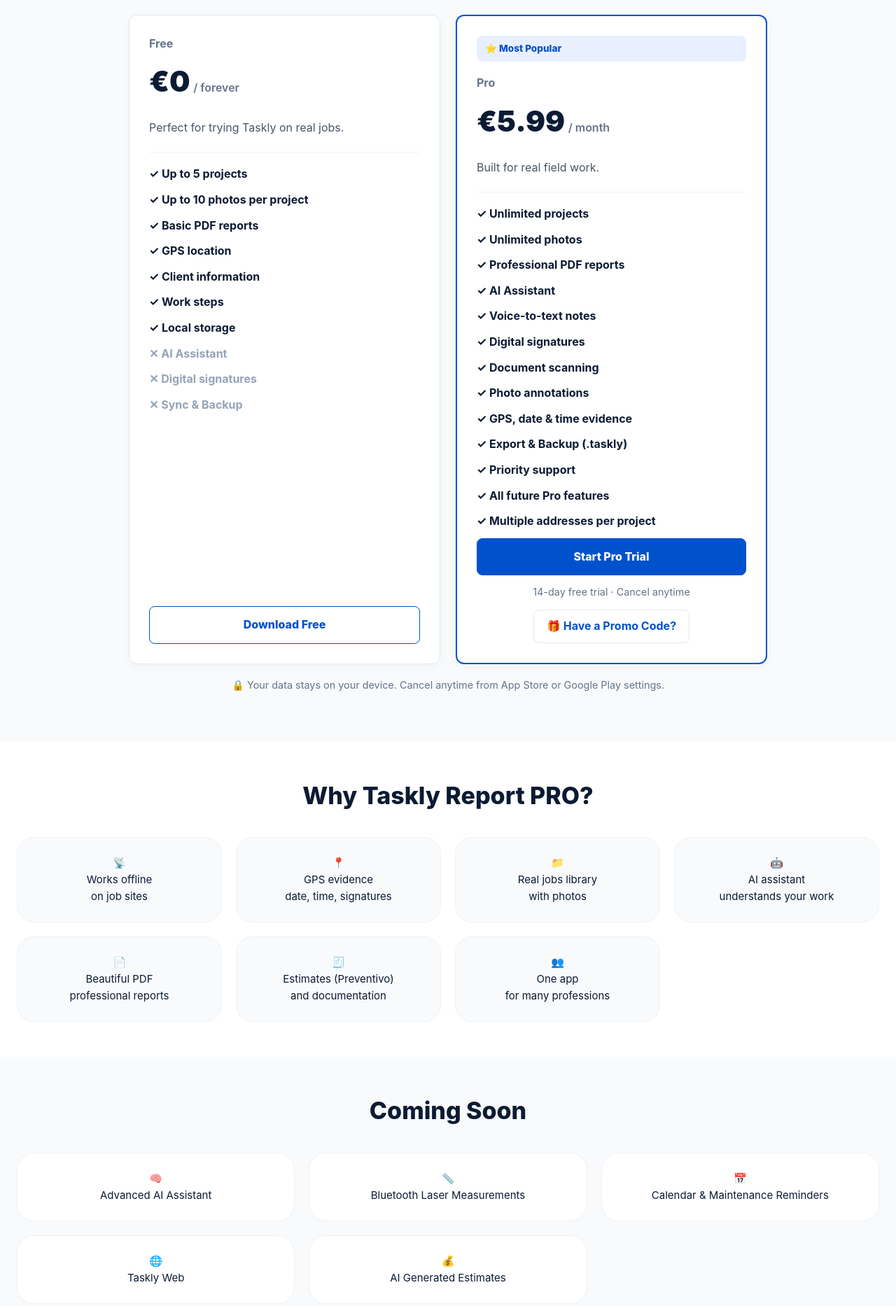
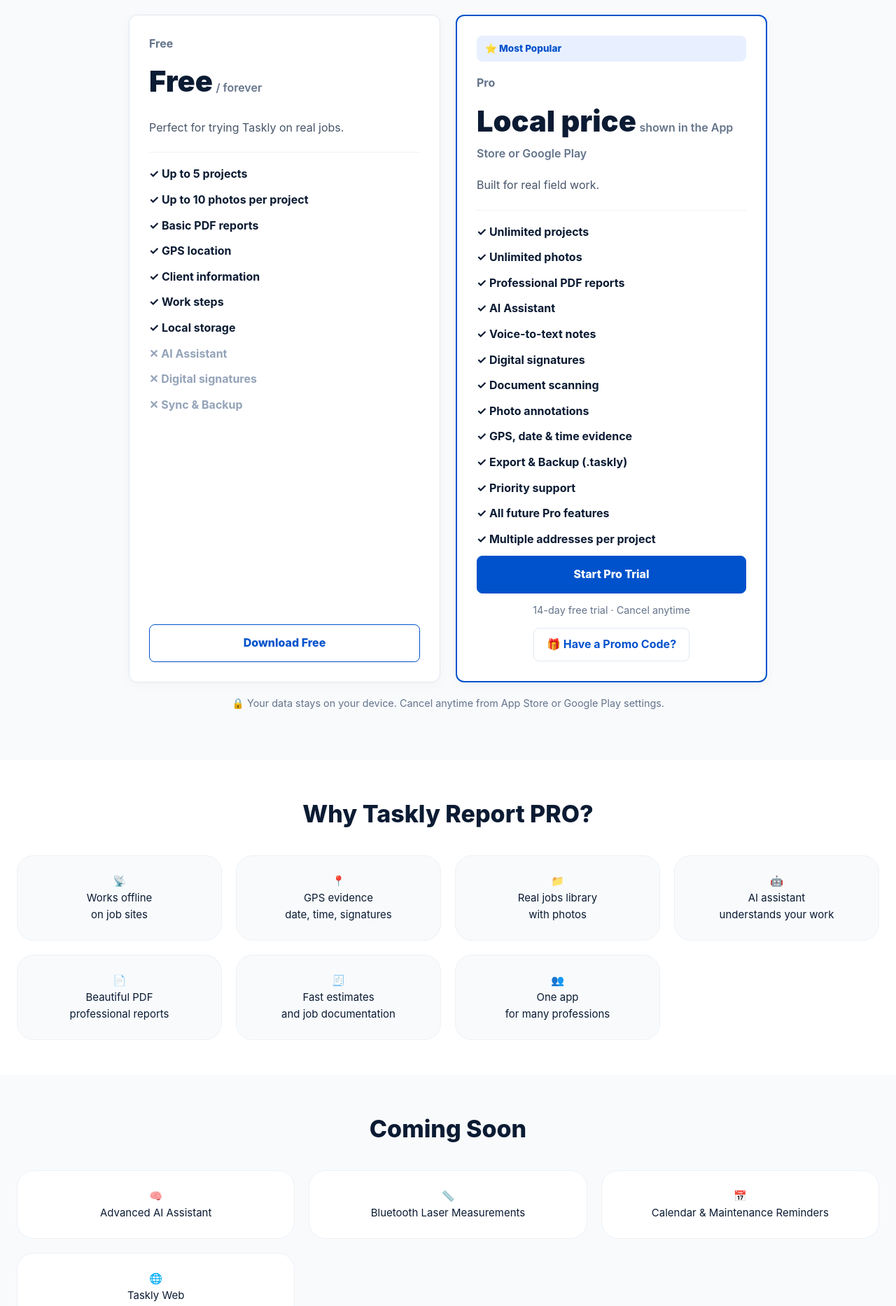
Before and after one commit to iurigutu-a11y/tasklyreport-website, a plain HTML site: page index.html in a window 1280 px wide. Shown: the part 1891-3757 px from the top of the page at 70% size. Drawn offline with Linux system fonts and the light colour scheme.

Commit message:
Update subscription copy and coming soon

```diff
--- a/index.html
+++ b/index.html
@@ -193,7 +193,7 @@
                     <h3 data-i18n="planFree">Free</h3>
 
                     <div class="price">
-                        <span class="amount" data-i18n="priceFree">€0</span>
+                        <span class="amount" data-i18n="priceFree">Free</span>
                         <span class="period" data-i18n="periodFree">/ forever</span>
                     </div>
 
@@ -229,7 +229,7 @@
                     <h3 data-i18n="planPro">Pro</h3>
 
                     <div class="price">
-                        <span class="amount" data-i18n="pricePro">€5.99</span>
+                        <span class="amount" data-i18n="pricePro">Local price</span>
                         <span class="period" data-i18n="periodPro">/ month</span>
                     </div>
 
@@ -303,7 +303,6 @@
                 <div data-i18n="coming2">📏<br><strong>Bluetooth Laser Measurements</strong></div>
                 <div data-i18n="coming4">📅<br><strong>Calendar & Maintenance Reminders</strong></div>
                 <div data-i18n="coming5">🌐<br><strong>Taskly Web</strong></div>
-                <div data-i18n="coming6">💰<br><strong>AI Generated Estimates</strong></div>
             </div>
         </div>
     </section>
--- a/translations.js
+++ b/translations.js
@@ -27,14 +27,12 @@
         pricingTitle: "Start free. Upgrade when ready.",
         pricingSubtitle: "No credit card required to get started.",
         monthly: "Monthly",
-        yearly: "Yearly",
-        save30: "Save 30%",
         planFree: "Free",
         planPro: "Pro",
-        priceFree: "€0",
+        priceFree: "Free",
         periodFree: "/ forever",
-        pricePro: "€5.99",
-        periodPro: "/ month",
+        pricePro: "Local price",
+        periodPro: "shown in the App Store or Google Play",
         descFree: "Perfect for trying Taskly on real jobs.",
         descPro: "Built for real field work.",
         btnFree: "Download Free",
@@ -117,7 +115,7 @@
         why3: "📁\nReal jobs library\nwith photos",
         why4: "🤖\nAI assistant\nunderstands your work",
         why5: "📄\nBeautiful PDF\nprofessional reports",
-        why6: "🧾\nEstimates (Preventivo)\nand documentation",
+        why6: "🧾\nFast estimates\nand job documentation",
         why7: "👥\nOne app\nfor many professions",
 
         // Coming Soon
@@ -126,7 +124,6 @@
         coming2: "📏\nBluetooth Laser Measurements",
         coming4: "📅\nCalendar & Maintenance Reminders",
         coming5: "🌐\nTaskly Web",
-        coming6: "💰\nAI Generated Estimates",
 
         // CTA
         ctaSecure: "🛡️ Your data is secure and private.",
@@ -176,8 +173,6 @@
         pricingTitle: "Inizia gratis. Passa a Pro quando vuoi.",
         pricingSubtitle: "Nessuna carta di credito richiesta.",
         monthly: "Mensile",
-        yearly: "Annuale",
-        save30: "Risparmia 30%",
         planFree: "Gratis",
         planPro: "Pro",
         priceFree: "€0",
@@ -270,7 +265,6 @@
         coming2: "📏\nMisure Bluetooth Laser",
         coming4: "📅\nCalendario e promemoria manutenzione",
         coming5: "🌐\nTaskly Web",
-        coming6: "💰\nPreventivi generati da AI",
 
         ctaSecure: "🛡️ I tuoi dati sono sicuri e privati.",
         ctaBuilt: "Costruito per il campo.\nAlimentato da AI.\nScelto dai professionisti.",
@@ -318,8 +312,6 @@
         pricingTitle: "Начните бесплатно. Перейдите на Pro, когда будете готовы.",
         pricingSubtitle: "Банковская карта не требуется.",
         monthly: "Месяц",
-        yearly: "Год",
-        save30: "Экономия 30%",
         planFree: "Бесплатно",
         planPro: "Pro",
         priceFree: "€0",
@@ -412,7 +404,6 @@
         coming2: "📏\nЛазерные измерения по Bluetooth",
         coming4: "📅\nКалендарь и напоминания",
         coming5: "🌐\nTaskly Web",
-        coming6: "💰\nСметы от ИИ",
 
         ctaSecure: "🛡️ Ваши данные защищены и приватны.",
         ctaBuilt: "Создано для поля.\nРаботает на ИИ.\nДоверие профессионалов.",
@@ -460,8 +451,6 @@
         pricingTitle: "Kostenlos starten. Bei Bedarf auf Pro upgraden.",
         pricingSubtitle: "Keine Kreditkarte erforderlich.",
         monthly: "Monatlich",
-        yearly: "Jährlich",
-        save30: "30% sparen",
         planFree: "Kostenlos",
         planPro: "Pro",
         priceFree: "€0",
@@ -554,7 +543,6 @@
         coming2: "📏\nBluetooth-Lasermessungen",
         coming4: "📅\nKalender & Wartungserinnerungen",
         coming5: "🌐\nTaskly Web",
-        coming6: "💰\nKI-generierte Kostenvoranschläge",
 
         ctaSecure: "🛡️ Ihre Daten sind sicher und privat.",
         ctaBuilt: "Für den Außendienst entwickelt.\nUnterstützt von KI.\nVon Profis vertraut.",
@@ -602,8 +590,6 @@
         pricingTitle: "Commencez gratuitement. Passez à Pro quand vous êtes prêt.",
         pricingSubtitle: "Aucune carte de crédit requise.",
         monthly: "Mensuel",
-        yearly: "Annuel",
-        save30: "Économisez 30%",
         planFree: "Gratuit",
         planPro: "Pro",
         priceFree: "€0",
@@ -696,7 +682,6 @@
         coming2: "📏\nMesures Laser Bluetooth",
         coming4: "📅\nCalendrier et rappels de maintenance",
         coming5: "🌐\nTaskly Web",
-        coming6: "💰\nDevis générés par IA",
 
         ctaSecure: "🛡️ Vos données sont sécurisées et privées.",
         ctaBuilt: "Conçu pour le terrain.\nAlimenté par l'IA.\nApprouvé par les professionnels.",
@@ -744,8 +729,6 @@
         pricingTitle: "Comience gratis. Actualice a Pro cuando esté listo.",
         pricingSubtitle: "No se requiere tarjeta de crédito.",
         monthly: "Mensual",
-        yearly: "Anual",
-        save30: "Ahorra 30%",
         planFree: "Gratis",
         planPro: "Pro",
         priceFree: "€0",
@@ -838,7 +821,6 @@
         coming2: "📏\nMediciones Laser Bluetooth",
         coming4: "📅\nCalendario y recordatorios de mantenimiento",
         coming5: "🌐\nTaskly Web",
-        coming6: "💰\nPresupuestos generados por IA",
 
         ctaSecure: "🛡️ Sus datos son seguros y privados.",
         ctaBuilt: "Diseñado para el campo.\nImpulsado por IA.\nConfiable para profesionales.",
@@ -886,8 +868,6 @@
         pricingTitle: "Zacznij za darmo. Przejdź na Pro, gdy będziesz gotowy.",
         pricingSubtitle: "Karta kredytowa nie jest wymagana.",
         monthly: "Miesięczny",
-        yearly: "Roczny",
-        save30: "Oszczędź 30%",
         planFree: "Darmowy",
         planPro: "Pro",
         priceFree: "€0",
@@ -980,7 +960,6 @@
         coming2: "📏\nPomiary Laserowe Bluetooth",
         coming4: "📅\nKalendarz i przypomnienia konserwacji",
         coming5: "🌐\nTaskly Web",
-        coming6: "💰\nWyceny generowane przez AI",
 
         ctaSecure: "🛡️ Twoje dane są bezpieczne i prywatne.",
         ctaBuilt: "Stworzony dla terenu.\nNapędzany przez AI.\nZaufany przez profesjonalistów.",
@@ -1028,8 +1007,6 @@
         pricingTitle: "Începeți gratuit. Treceți la Pro când sunteți gata.",
         pricingSubtitle: "Nu este necesar un card de credit.",
         monthly: "Lunar",
-        yearly: "Anual",
-        save30: "Economisiți 30%",
         planFree: "Gratuit",
         planPro: "Pro",
         priceFree: "€0",
@@ -1122,7 +1099,6 @@
         coming2: "📏\nMăsurători Laser Bluetooth",
         coming4: "📅\nCalendar și memento-uri întreținere",
         coming5: "🌐\nTaskly Web",
-        coming6: "💰\nEstimări generate de AI",
 
         ctaSecure: "🛡️ Datele dvs. sunt sigure și private.",
         ctaBuilt: "Construit pentru teren.\nAlimentat de AI.\nÎncrederea profesioniștilor.",
@@ -1170,8 +1146,6 @@
         pricingTitle: "Kezdje ingyen. Frissítsen Pro-ra, ha készen áll.",
         pricingSubtitle: "Nincs szükség bankkártyára.",
         monthly: "Havi",
-        yearly: "Éves",
-        save30: "Takarítson meg 30%-ot",
         planFree: "Ingyenes",
         planPro: "Pro",
         priceFree: "€0",
@@ -1264,7 +1238,6 @@
         coming2: "📏\nBluetooth Lézeres Mérések",
         coming4: "📅\nNaptár és karbantartási emlékeztetők",
         coming5: "🌐\nTaskly Web",
-        coming6: "💰\nAI által generált árajánlatok",
 
         ctaSecure: "🛡️ Adatai biztonságosak és védettek.",
         ctaBuilt: "Terepre tervezve.\nAI által hajtva.\nSzakemberek által megbízva.",
@@ -1312,8 +1285,6 @@
         pricingTitle: "Začnite brezplačno. Nadgradite na Pro, ko ste pripravljeni.",
         pricingSubtitle: "Kreditna kartica ni potrebna.",
         monthly: "Mesečno",
-        yearly: "Letno",
-        save30: "Prihranite 30%",
         planFree: "Brezplačno",
         planPro: "Pro",
         priceFree: "€0",
@@ -1406,7 +1377,6 @@
         coming2: "📏\nBluetooth Laserske Meritve",
         coming4: "📅\nKoledar in opomniki za vzdrževanje",
         coming5: "🌐\nTaskly Web",
-        coming6: "💰\nAI generirane ocene",
 
         ctaSecure: "🛡️ Vaši podatki so varni in zasebni.",
         ctaBuilt: "Zasnovan za teren.\nPoganja ga AI.\nZaupanje strokovnjakov.",
@@ -1454,8 +1424,6 @@
         pricingTitle: "免费开始。准备好后升级到Pro。",
         pricingSubtitle: "无需信用卡。",
         monthly: "月度",
-        yearly: "年度",
-        save30: "节省30%",
         planFree: "免费",
         planPro: "Pro",
         priceFree: "€0",
@@ -1548,7 +1516,6 @@
         coming2: "📏\n蓝牙激光测量",
         coming4: "📅\n日历和维护提醒",
         coming5: "🌐\nTaskly Web",
-        coming6: "💰\nAI生成估算",
 
         ctaSecure: "🛡️ 您的数据安全且私密。",
         ctaBuilt: "为现场打造。\n由AI驱动。\n专业人士信赖。",
@@ -1596,8 +1563,6 @@
         pricingTitle: "Comece grátis. Atualize para Pro quando estiver pronto.",
         pricingSubtitle: "Não é necessário cartão de crédito.",
         monthly: "Mensal",
-        yearly: "Anual",
-        save30: "Economize 30%",
         planFree: "Grátis",
         planPro: "Pro",
         priceFree: "€0",
@@ -1690,7 +1655,6 @@
         coming2: "📏\nMedições Laser Bluetooth",
         coming4: "📅\nCalendário e lembretes de manutenção",
         coming5: "🌐\nTaskly Web",
-        coming6: "💰\nOrçamentos gerados por IA",
 
         ctaSecure: "🛡️ Os seus dados são seguros e privados.",
         ctaBuilt: "Projetado para o campo.\nAlimentado por IA.\nConfiado por profissionais.",
@@ -1738,8 +1702,6 @@
         pricingTitle: "Start gratis. Upgrade naar Pro wanneer je er klaar voor bent.",
         pricingSubtitle: "Geen creditcard vereist.",
         monthly: "Maandelijks",
-        yearly: "Jaarlijks",
-        save30: "Bespaar 30%",
         planFree: "Gratis",
         planPro: "Pro",
         priceFree: "€0",
@@ -1832,7 +1794,6 @@
         coming2: "📏\nBluetooth Lasermetingen",
         coming4: "📅\nKalender en onderhoudsherinneringen",
         coming5: "🌐\nTaskly Web",
-        coming6: "💰\nAI-gegenereerde offertes",
 
         ctaSecure: "🛡️ Jouw gegevens zijn veilig en privé.",
         ctaBuilt: "Ontworpen voor het veld.\nAangedreven door AI.\nVertrouwd door professionals.",
```
